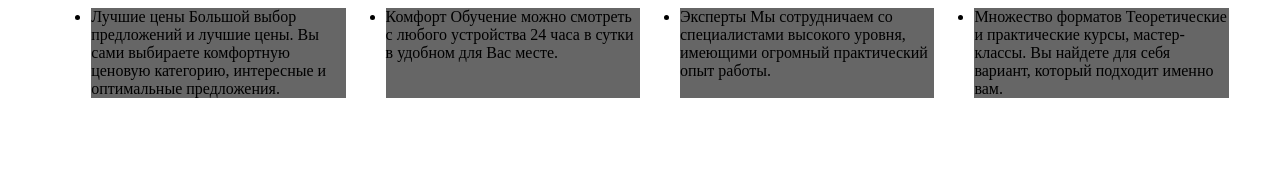
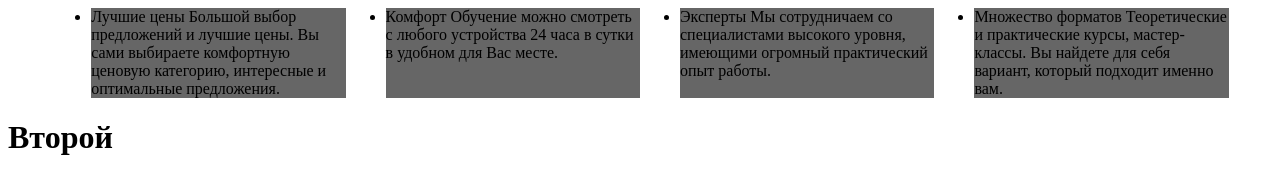
Before and after one commit to Gor22/Try, a plain HTML site: page index.html in a window 1280 px wide. Drawn offline with Linux system fonts and the light colour scheme.

Commit message:
commit 2

```diff
--- a/index.html
+++ b/index.html
@@ -73,6 +73,9 @@
             </span>
         </li>
     </ul>
+
+
+    <h1>Второй</h1>
     <style>
         .MainAdvantages {
             display: grid;
```
